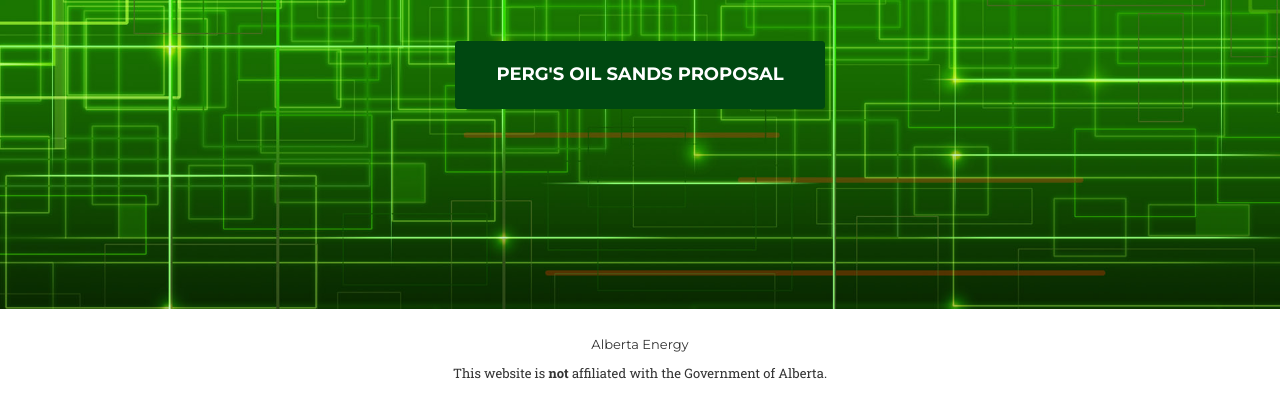
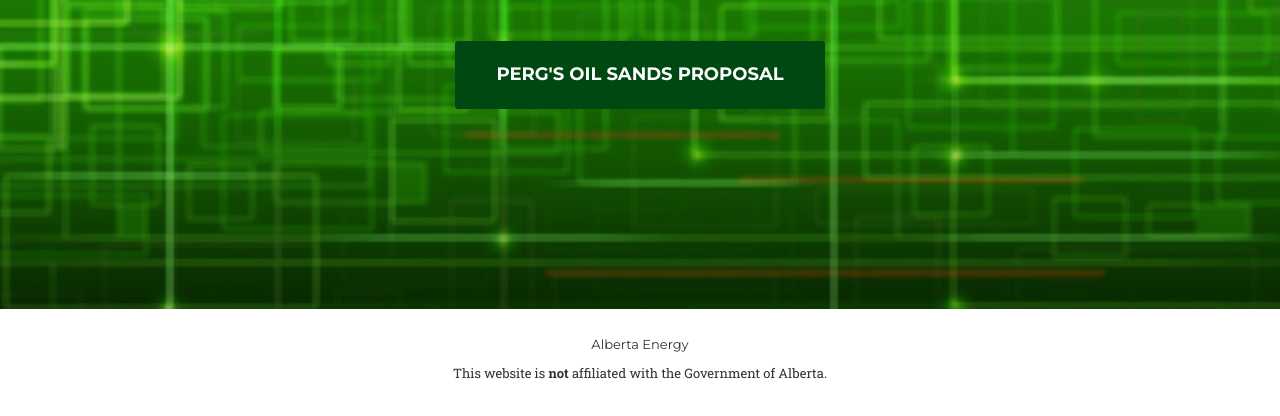
Before and after one commit to MITPERG/alberta.energy, a plain HTML site: page index.html in a window 1280 px wide. Shown: the part 384-800 px from the top of the page. Drawn offline with nearby package versions, Linux system fonts and the light colour scheme; a web font is replaced by a local one.

Commit message:
change header

```diff
--- a/assets/css/agency.css
+++ b/assets/css/agency.css
@@ -266,7 +266,7 @@ header {
     text-align: center;
     color: #fff;
     background-attachment: scroll;
-    background-image: url(../images/network.jpg);
+    background-image: url(../images/header.png);
     background-position: center center;
     background-repeat: none;
     -webkit-background-size: cover;
```
Also changed, not shown: assets/images/header.png (added).
